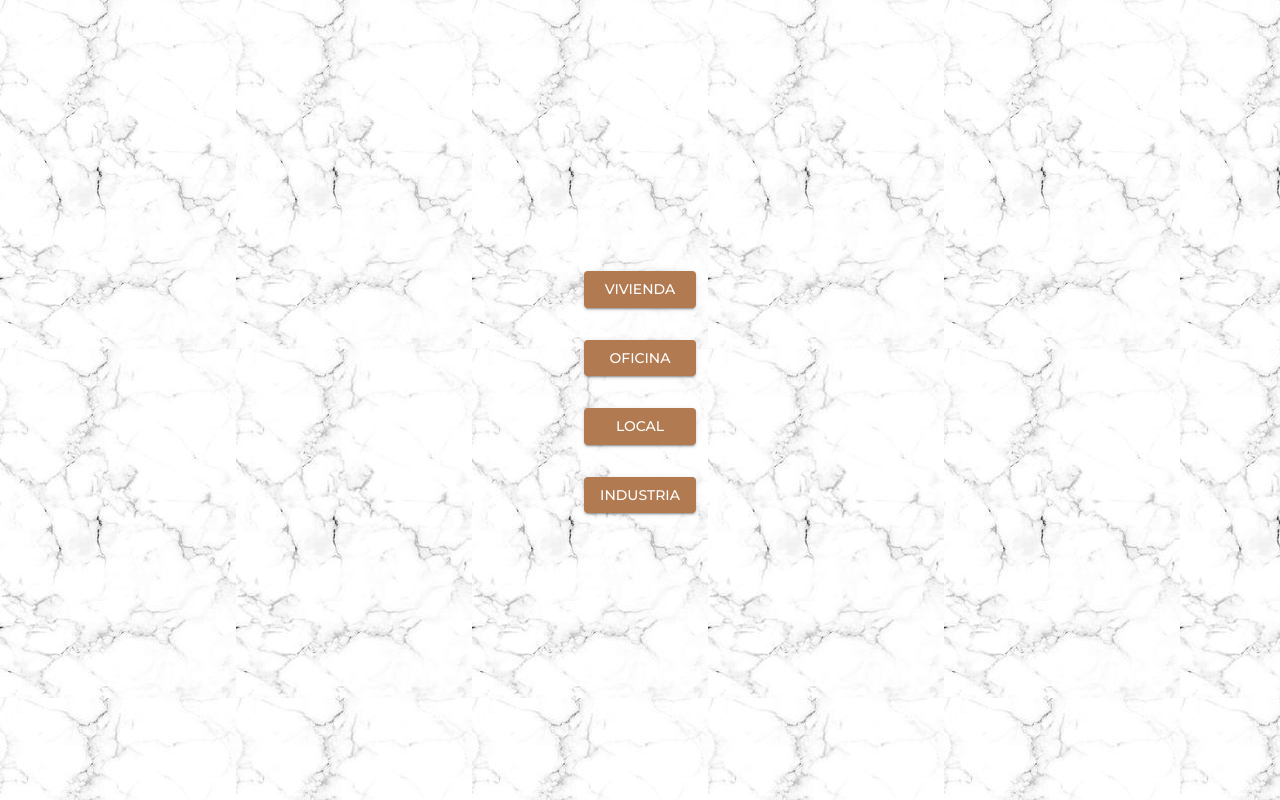
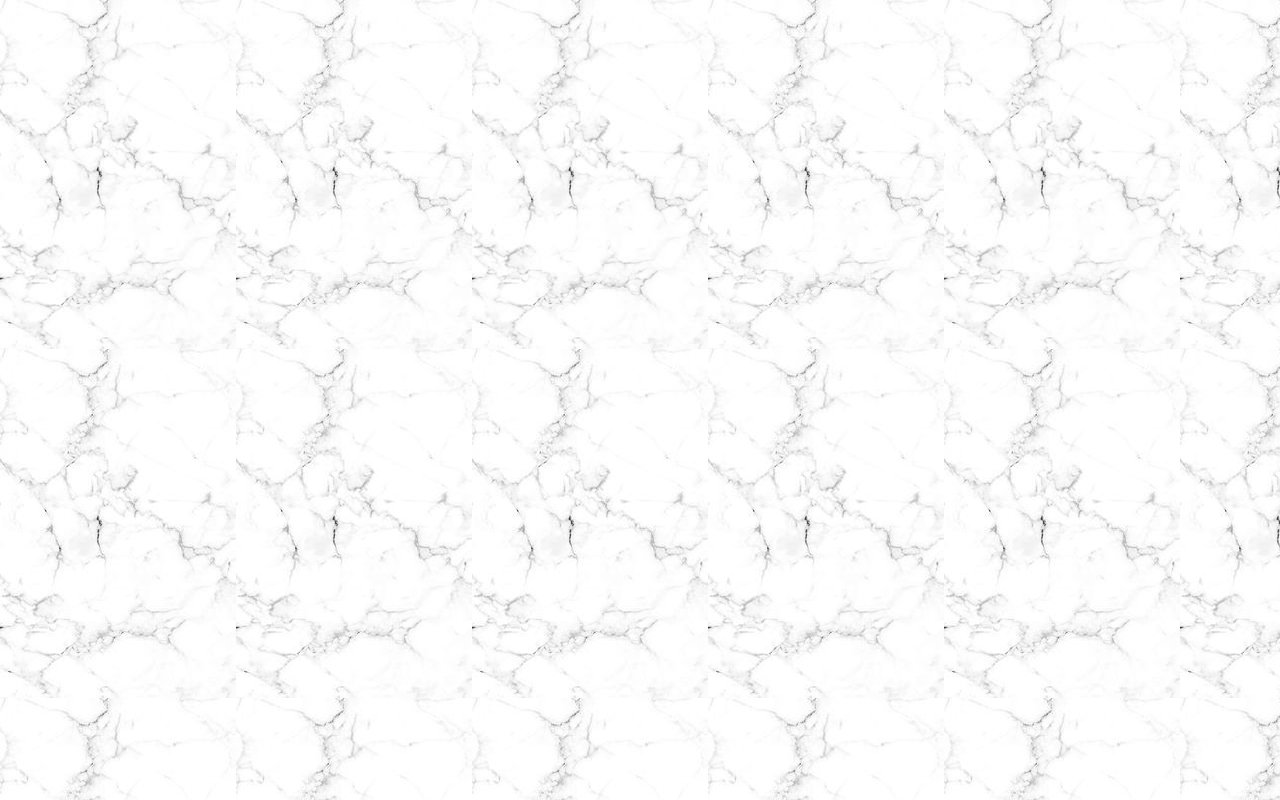
Before and after one commit to HenryAzz/proyectonuevo, a React (Vite) app in the folder client/: page /secondFilters in a window 1280 px wide. Built offline with nearby package versions, Linux system fonts and the light colour scheme.

Commit message:
Se modifico el theme de material y el home esta en preoceso

```diff
--- a/client/src/components/homeContainer/HomeContainer.tsx
+++ b/client/src/components/homeContainer/HomeContainer.tsx
@@ -1,14 +1,30 @@
 import { Box, Typography, useMediaQuery } from "@mui/material";
 import { Theme, useTheme } from "@mui/material/styles";
+import AccountCircleOutlinedIcon from "@mui/icons-material/AccountCircleOutlined";
+import logo from "../../image/logo.png";
+import { Link } from "react-router-dom";
+import { HomeMovil } from "../homeMovil/HomeMovil";
+import { HomeDesktop } from "../homeDesktop/HomeDesktop";
 
 const HomeContainer = () => {
   const theme: Theme = useTheme();
   const isSmallScream: boolean = useMediaQuery(theme.breakpoints.down("sm"));
-
+  const isMediumScream: boolean = useMediaQuery(theme.breakpoints.down("md"));
   return (
     <Box>
-      <Box>header</Box>
-      {isSmallScream ? <Typography>Movil</Typography> : <Typography>Desc</Typography>}
+      <Box sx={{ display: "flex", justifyContent: "space-around", m: 2 }}>
+        <img
+          src={logo}
+          alt="PropTeach logo"
+          style={{ width: isSmallScream ? "70%" : isMediumScream ? "65%" : "auto" }}
+        />
+        <Link to="/logIN" style={{ alignSelf: "center", textDecoration: "none", color: "#B17A50" }}>
+          <Typography sx={{ display: "flex" }}>
+            Log In <AccountCircleOutlinedIcon sx={{ alignSelf: "flex-end", ml: 1 }} />
+          </Typography>
+        </Link>
+      </Box>
+      {isSmallScream ? <HomeMovil /> : <HomeDesktop />}
     </Box>
   );
 };
--- /dev/null
+++ b/client/src/components/homeDesktop/HomeDesktop.tsx
@@ -0,0 +1,3 @@
+export const HomeDesktop = () => {
+  return <div>HomeDesktop</div>;
+};
--- /dev/null
+++ b/client/src/components/homeMovil/HomeMovil.tsx
@@ -0,0 +1,49 @@
+import { Grid, Card, CardMedia, CardContent, Typography, Skeleton, Box } from "@mui/material";
+import { SecondFilters } from "../secondFilters/SecondFilters";
+
+export const HomeMovil = () => {
+  let loading: boolean = false;
+
+  let arrCard: string[] = [
+    "https://d1994bulhovht.cloudfront.net/856x440/listings/5fee2239-c481-4ba3-8e86-eed4a62f6535/92c8724f-1ba7-46fb-8331-1def9ae6693c.webp",
+    "https://d1994bulhovht.cloudfront.net/856x440/listings/5fee2239-c481-4ba3-8e86-eed4a62f6535/92c8724f-1ba7-46fb-8331-1def9ae6693c.webp",
+    "https://d1994bulhovht.cloudfront.net/856x440/listings/5fee2239-c481-4ba3-8e86-eed4a62f6535/92c8724f-1ba7-46fb-8331-1def9ae6693c.webp",
+    "https://d1994bulhovht.cloudfront.net/856x440/listings/5fee2239-c481-4ba3-8e86-eed4a62f6535/92c8724f-1ba7-46fb-8331-1def9ae6693c.webp",
+    "https://d1994bulhovht.cloudfront.net/856x440/listings/5fee2239-c481-4ba3-8e86-eed4a62f6535/92c8724f-1ba7-46fb-8331-1def9ae6693c.webp",
+    "https://d1994bulhovht.cloudfront.net/856x440/listings/5fee2239-c481-4ba3-8e86-eed4a62f6535/92c8724f-1ba7-46fb-8331-1def9ae6693c.webp",
+  ];
+
+  return (
+    <Box>
+      <SecondFilters />
+      <Grid container sx={{ justifyContent: "center", mt: 8 }}>
+        <Grid item xs={8} sx={{ flexDirection: "column" }}>
+          {arrCard.map((img, index) => (
+            <Card key={index} sx={{ mb: 4 }}>
+              {loading ? (
+                <Skeleton sx={{ height: 200 }} animation="wave" variant="rectangular" />
+              ) : (
+                <CardMedia sx={{ height: 200 }} image={img}></CardMedia>
+              )}
+              {loading ? (
+                <Box sx={{ backgroundColor: "primary.light" }}>
+                  <Skeleton animation="wave" height={30} width="30%" />
+                  <Skeleton animation="wave" height={30} width="15%" />
+                  <Skeleton animation="wave" height={30} width="30%" />
+                </Box>
+              ) : (
+                <CardContent sx={{ backgroundColor: "primary.light" }}>
+                  <Typography variant="subtitle1" component="h3">
+                    Tipo de propiedad
+                  </Typography>
+                  <Typography variant="body2">Precio</Typography>
+                  <Typography variant="body2">detalles generales</Typography>
+                </CardContent>
+              )}
+            </Card>
+          ))}
+        </Grid>
+      </Grid>
+    </Box>
+  );
+};
--- a/client/src/components/secondFilters/SecondFilters.tsx
+++ b/client/src/components/secondFilters/SecondFilters.tsx
@@ -1,32 +1,9 @@
-import { Button, Grid } from "@mui/material";
+import { Button, Box, ButtonGroup } from "@mui/material";
 
 export const SecondFilters = () => {
   return (
-    <Grid
-      container
-      spacing={2}
-      sx={{ display: "flex", height: "100vh", justifyContent: "center", alignContent: "center" }}
-    >
-      <Grid
-        item
-        sx={{
-          display: "flex",
-          flexDirection: "column",
-        }}
-      >
-        <Button variant="contained" sx={{ m: 2 }} href="#">
-          Vivienda
-        </Button>
-        <Button variant="contained" sx={{ m: 2 }}>
-          Oficina
-        </Button>
-        <Button variant="contained" sx={{ m: 2 }}>
-          Local
-        </Button>
-        <Button variant="contained" sx={{ m: 2 }}>
-          Industria
-        </Button>
-      </Grid>
-    </Grid>
+    <Box>
+      <ButtonGroup></ButtonGroup>
+    </Box>
   );
 };
--- a/client/src/main.tsx
+++ b/client/src/main.tsx
@@ -10,6 +10,7 @@ const theme = createTheme({
   palette: {
     primary: {
       main: "#B17A50",
+      light: "rgba(241, 180, 115, 0.5)",
     },
     text: {
       primary: "#B17A50",
```
